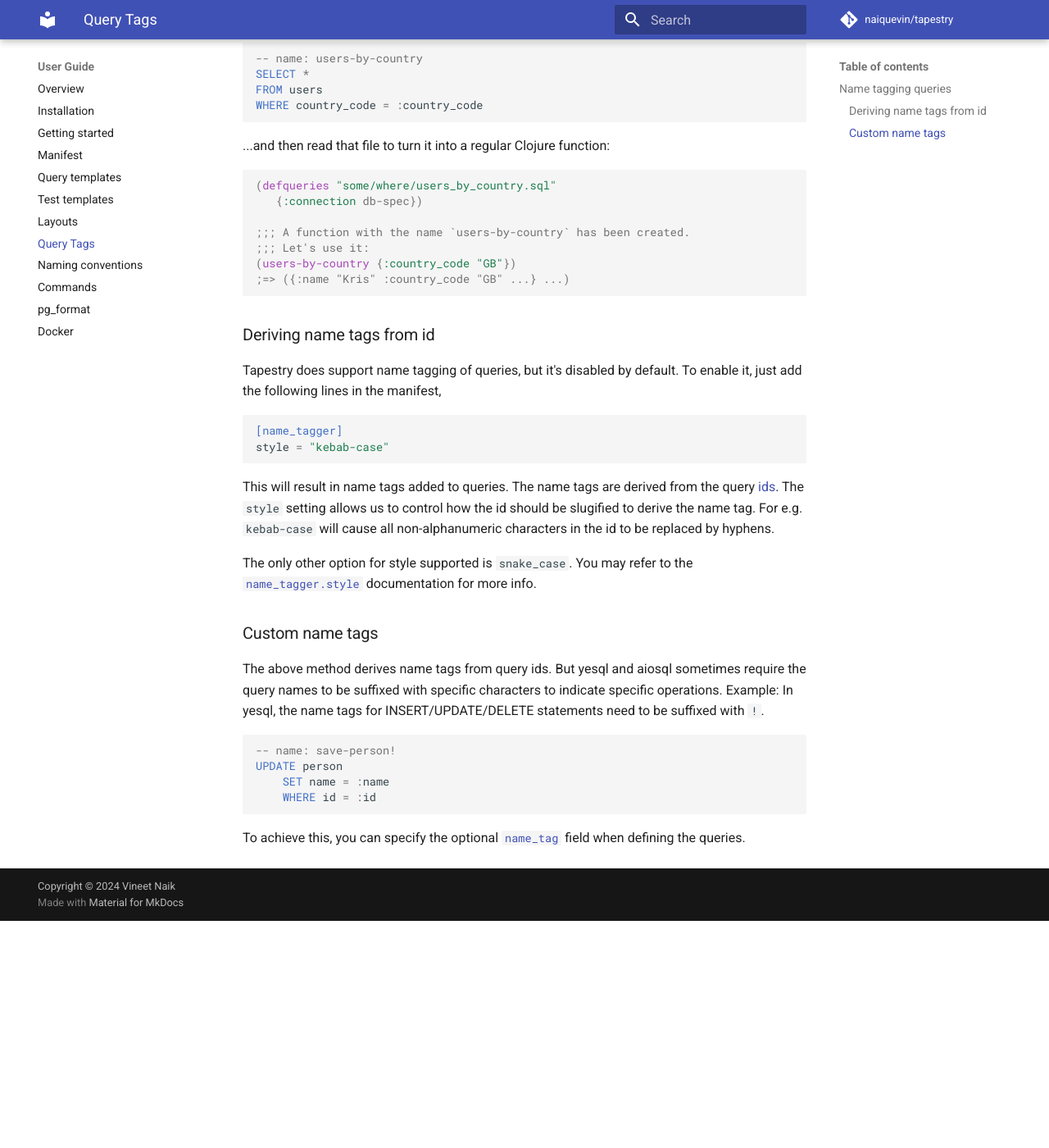
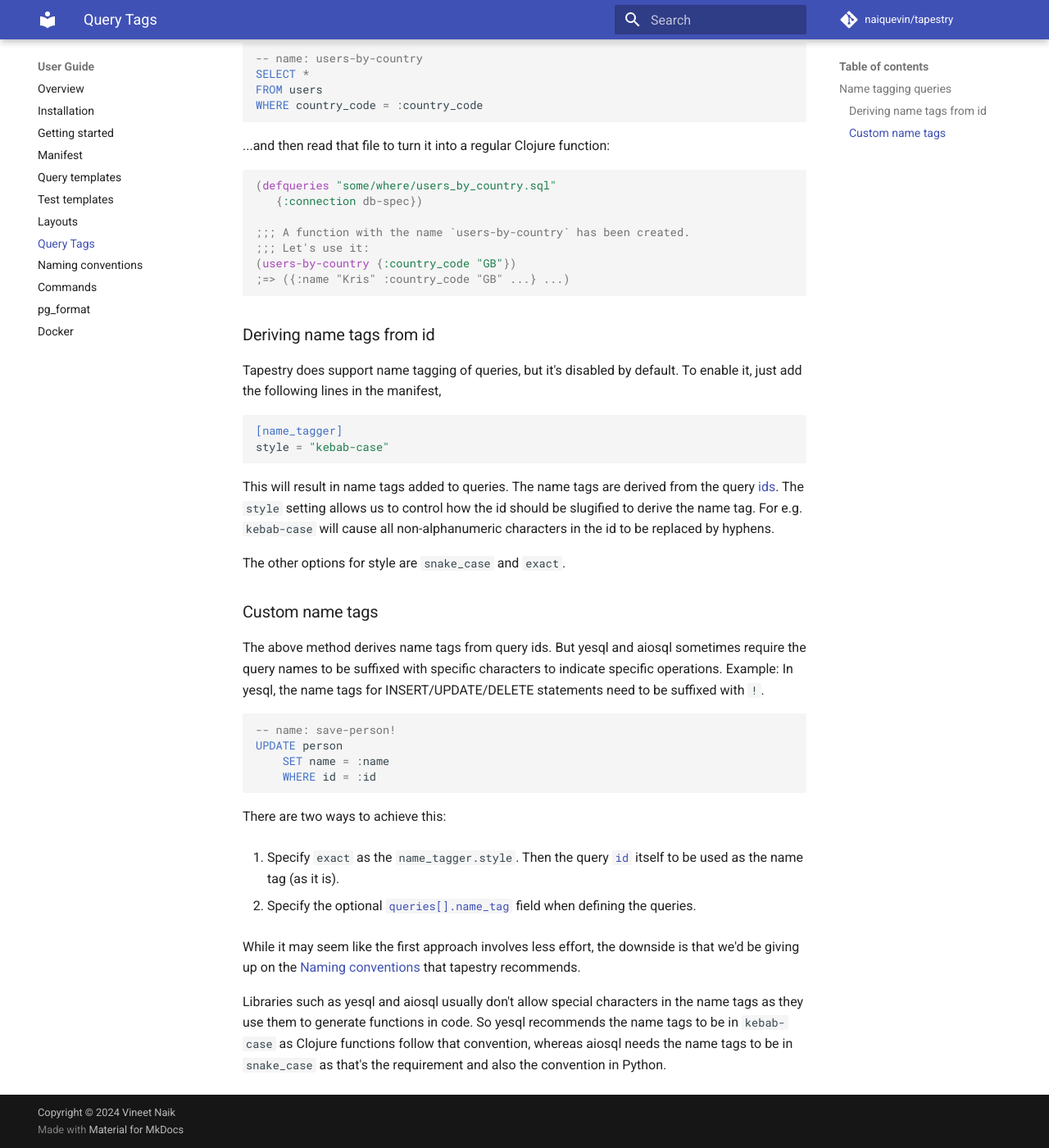
Before and after one commit to naiquevin/tapestry, an MkDocs documentation site: the page built from docs/user-guide/query-tags.md, in a window 1280 px wide and 1400 px high, scrolled down 548 px. Shown: the whole window at 82% size. Built offline with MkDocs 1.6.1 and Material for MkDocs 9.7.7, drawn with Linux system fonts in a browser that asks for light colours; comment, search, counter and statistics services are not loaded; before the commit the page ends 1671 px from its top, so only the background shows below that.

Commit message:
Add an 'exact' option for name_tagger.style
This way, the name tagger can be configured to use the query id as it
is as the name tag. Docs have also been updated in this commit.

````diff
--- a/docs/user-guide/query-tags.md
+++ b/docs/user-guide/query-tags.md
@@ -55,9 +55,7 @@ allows us to control how the id should be slugified to derive the name
 tag. For e.g. `kebab-case` will cause all non-alphanumeric characters
 in the id to be replaced by hyphens.
 
-The only other option for style supported is `snake_case`. You may
-refer to the [`name_tagger.style`](manifest.md/#style) documentation
-for more info.
+The other options for style are `snake_case` and `exact`.
 
 ### Custom name tags
 
@@ -74,5 +72,22 @@ UPDATE person
     WHERE id = :id
 ```
 
-To achieve this, you can specify the optional
-[`name_tag`](manifest.md/#name_tag) field when defining the queries.
+There are two ways to achieve this:
+
+1. Specify `exact` as the `name_tagger.style`. Then the query
+   [`id`](manifest.md/#id) itself to be used as the name tag (as it
+   is).
+
+2. Specify the optional [`queries[].name_tag`](manifest.md/#name_tag)
+   field when defining the queries.
+
+While it may seem like the first approach involves less effort, the
+downside is that we'd be giving up on the [Naming
+conventions](naming-conventions.md) that tapestry recommends.
+
+Libraries such as yesql and aiosql usually don't allow special
+characters in the name tags as they use them to generate functions in
+code. So yesql recommends the name tags to be in `kebab-case` as
+Clojure functions follow that convention, whereas aiosql needs the
+name tags to be in `snake_case` as that's the requirement and also the
+convention in Python.
````
Also changed, not shown: docs/user-guide/manifest.md (+16 -3 lines), 1 other file.
